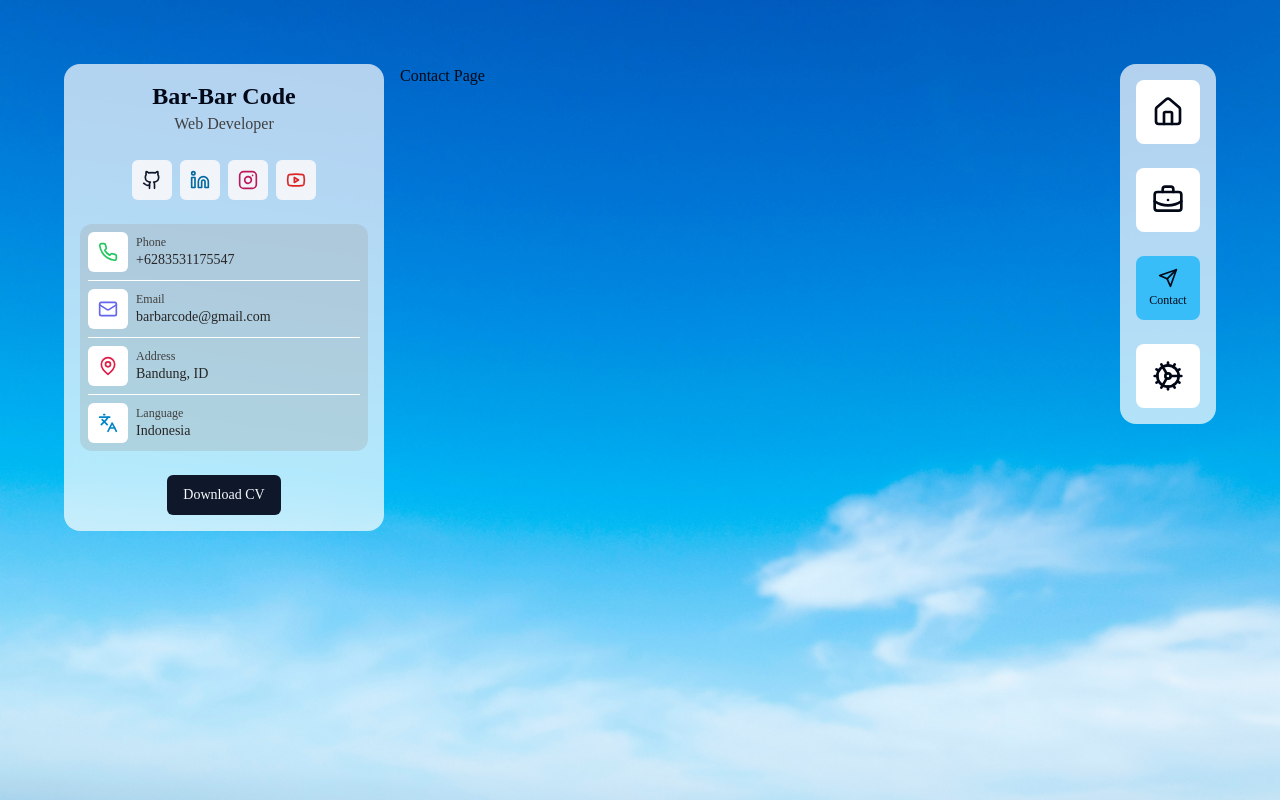
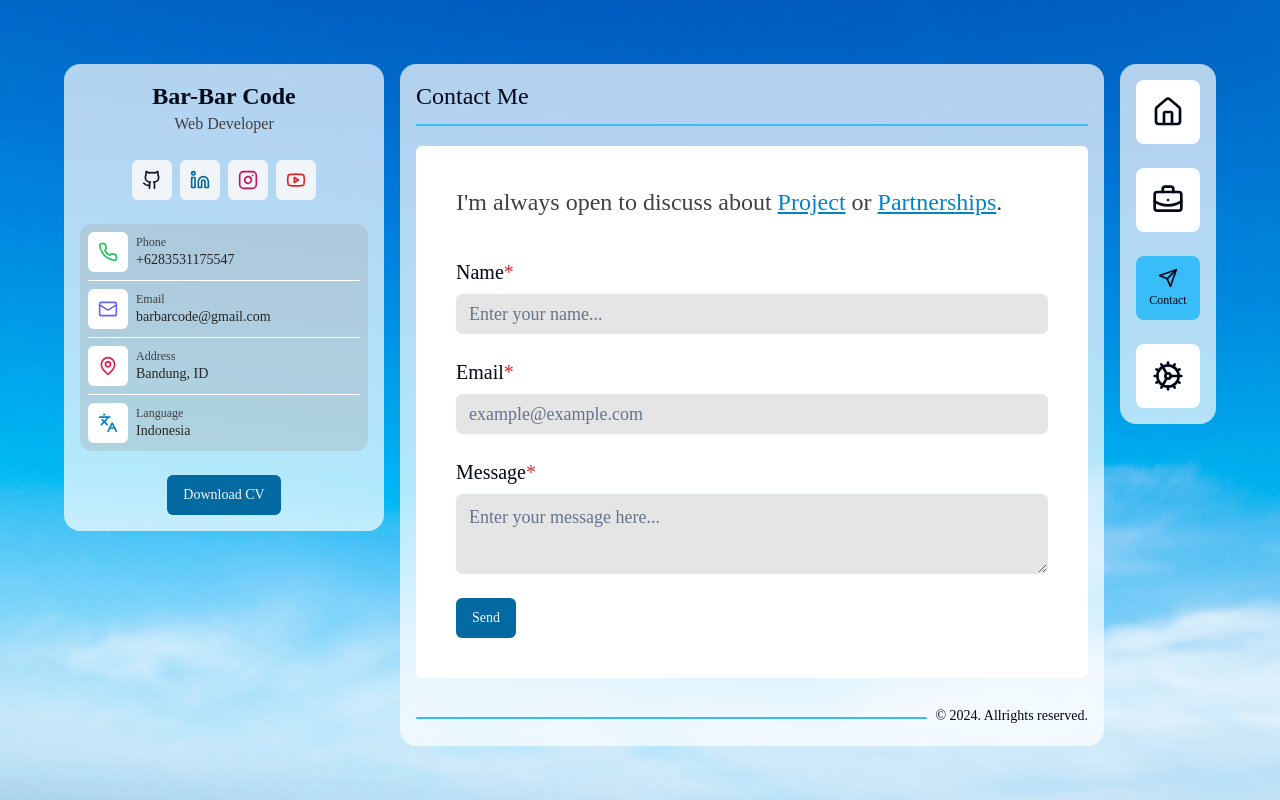
Before and after one commit to Andrian004/personal-web-fe, a React (Vite) app: page /contact in a window 1280 px wide. Built offline with nearby package versions, Linux system fonts and the light colour scheme; a web font is replaced by a local one.

Commit message:
feat: add contact page

```diff
--- a/src/components/bar/left-bar.tsx
+++ b/src/components/bar/left-bar.tsx
@@ -70,7 +70,7 @@ export function LeftBar() {
           iconStyle="text-sky-600"
         />
       </div>
-      <Button>Download CV</Button>
+      <Button className="bg-sky-700">Download CV</Button>
     </div>
   );
 }
--- a/src/pages/contact-page/index.tsx
+++ b/src/pages/contact-page/index.tsx
@@ -1,3 +1,44 @@
+import { Footer } from "@/components/footer";
+import { FormInput } from "./_components/form-input";
+import { FormTextarea } from "./_components/form-textarea";
+import { Button } from "@/components/ui/button";
+
 export default function ContactPage() {
-  return <div>Contact Page</div>;
+  return (
+    <div className="w-full bg-white/70 backdrop-blur-lg rounded-2xl p-4 space-y-5">
+      <section className="w-full flex gap-x-4 border-b-2 border-sky-400 pb-3">
+        <h1 className="text-2xl font-medium">Contact Me</h1>
+      </section>
+      <section className="bg-white p-2 md:p-5 xl:p-10 rounded-md space-y-10">
+        <h1 className="text-xl lg:text-2xl text-neutral-700">
+          I'm always open to discuss about{" "}
+          <span className="text-sky-600 underline">Project</span> or{" "}
+          <span className="text-sky-600 underline">Partnerships</span>.
+        </h1>
+        <form className="space-y-6">
+          <FormInput
+            id="name"
+            label="Name"
+            type="text"
+            placeholder="Enter your name..."
+          />
+          <FormInput
+            id="email"
+            label="Email"
+            type="email"
+            placeholder="example@example.com"
+          />
+          <FormTextarea
+            id="message"
+            label="Message"
+            placeholder="Enter your message here..."
+          />
+          <Button type="submit" className="bg-sky-700">
+            Send
+          </Button>
+        </form>
+      </section>
+      <Footer />
+    </div>
+  );
 }
```
